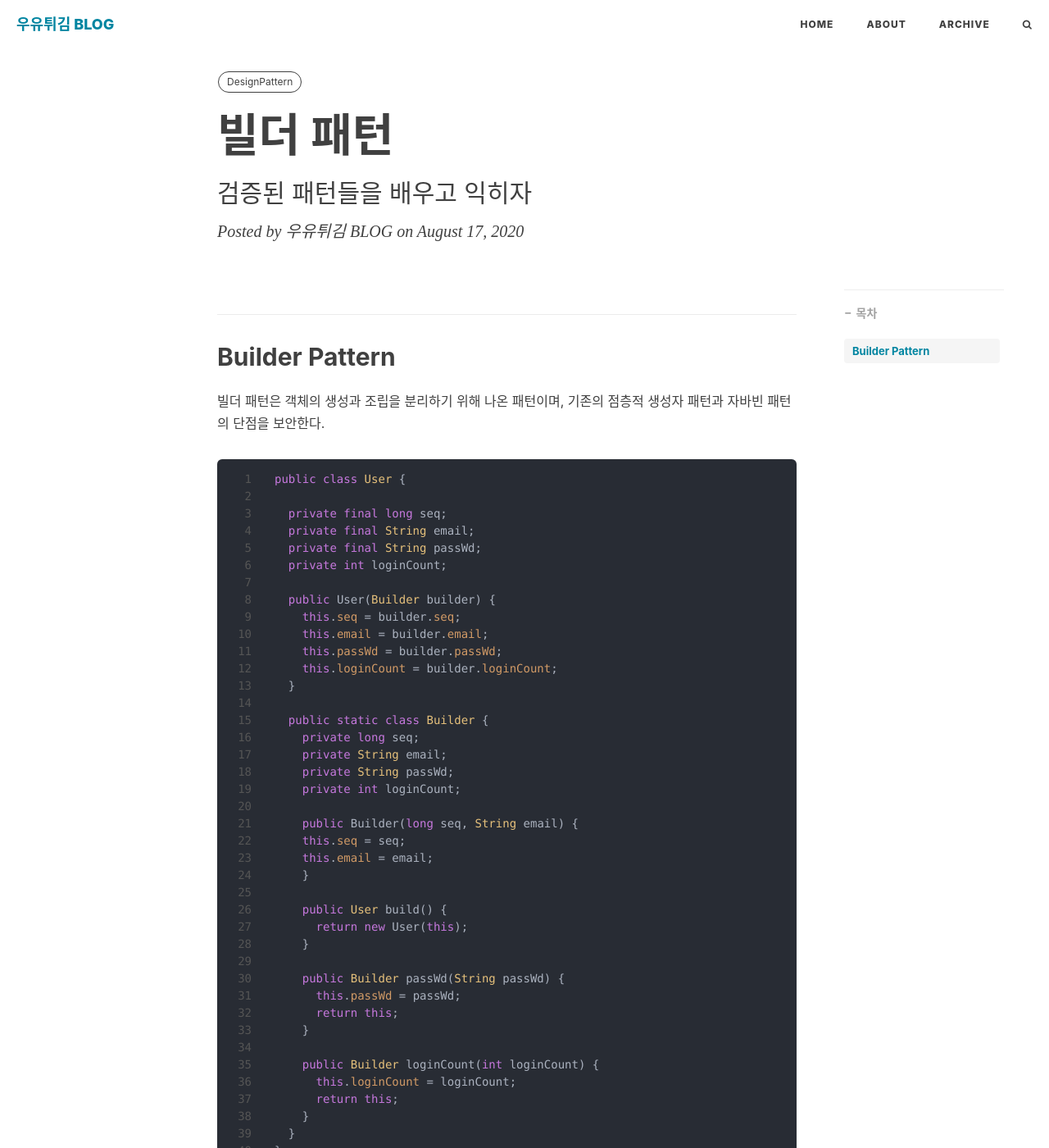
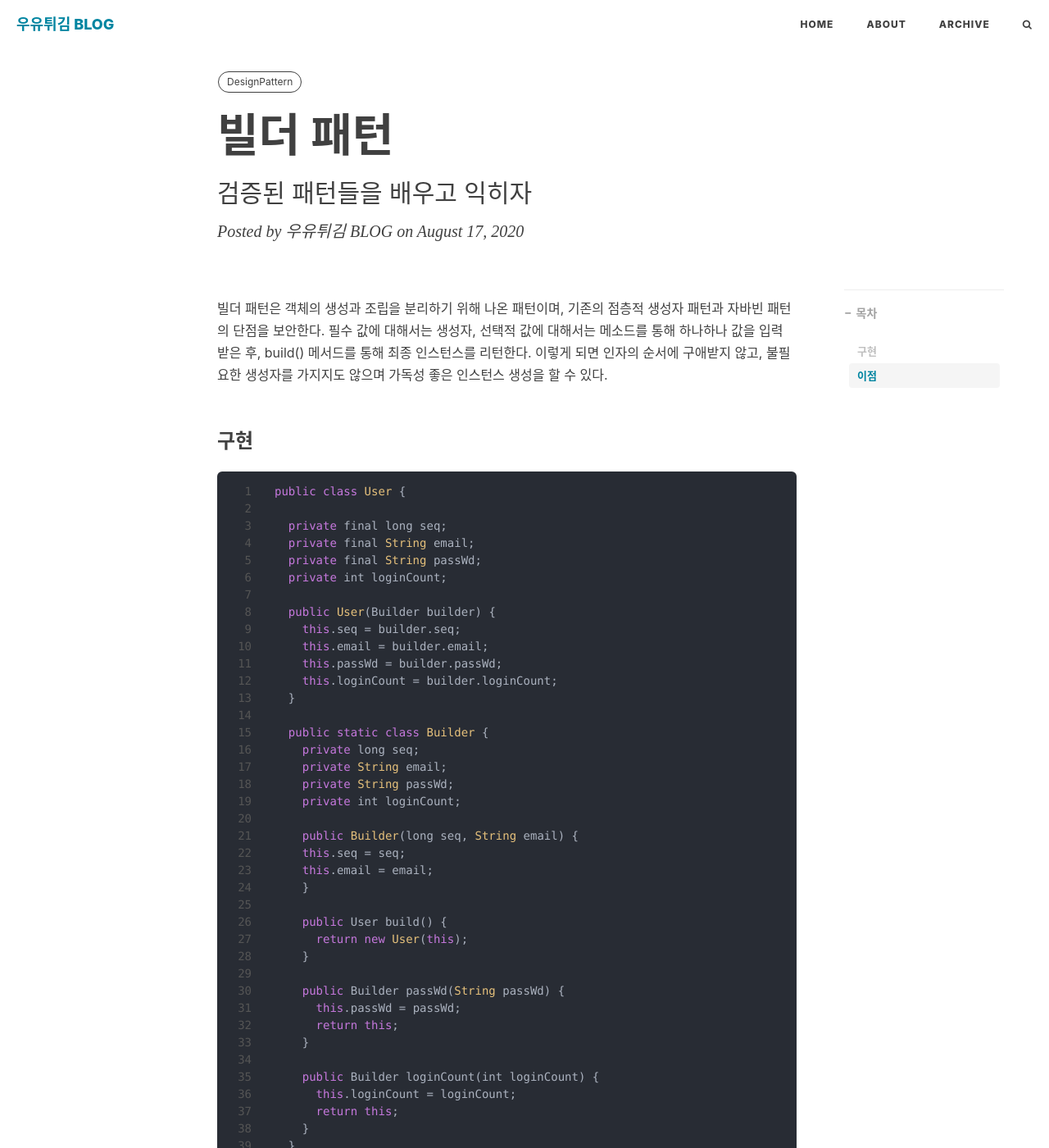
Before and after one commit to Heewookji/te, a Jekyll site: the page built from _posts/designPattern/2020-08-17-빌더 패턴.md, in a window 1280 px wide and 1400 px high. Shown: the whole window at 82% size. Built offline with Jekyll 4.4.1, drawn with Linux system fonts in a browser that asks for light colours; nearby versions of some CDN libraries; comment, search, counter and statistics services are not loaded.

Commit message:
docs: 빌더 패턴 내용 추가

````diff
--- a/_posts/designPattern/2020-08-17-빌더 패턴.md
+++ b/_posts/designPattern/2020-08-17-빌더 패턴.md
@@ -8,13 +8,13 @@ tags:
 header-style: text
 ---
 
-## Builder Pattern
+빌더 패턴은 객체의 생성과 조립을 분리하기 위해 나온 패턴이며, 기존의 점층적 생성자 패턴과 자바빈 패턴의 단점을 보안한다.
+필수 값에 대해서는 생성자, 선택적 값에 대해서는 메소드를 통해 하나하나 값을 입력 받은 후, build() 메서드를 통해 최종 인스턴스를 리턴한다.
+이렇게 되면 인자의 순서에 구애받지 않고, 불필요한 생성자를 가지지도 않으며 가독성 좋은 인스턴스 생성을 할 수 있다.
 
-빌더 패턴은 객체의 생성과 조립을 분리하기 위해 나온 패턴이며, 기존의 점층적 생성자 패턴과 자바빈 패턴의 단점을 보안한다.
+### 구현
 
-
-```java
-
+```javascript
 public class User {
 
   private final long seq;
@@ -66,6 +66,7 @@ new User.Builder(1, "test@test.com")
         .build();
 ```
 
+### 이점
 
 해당 패턴을 적용함으로써 얻는 이점은 다음과 같다.
 
````
